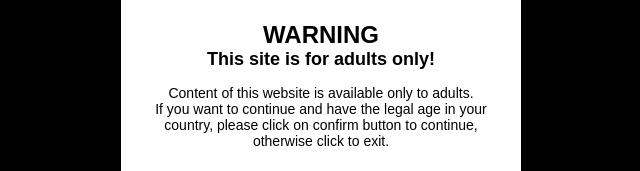
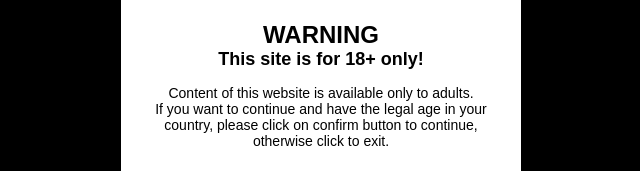
Before and after one commit to SophiaAdeline/jav, a plain HTML site: page index.html in a window 1280 px wide. Shown: the part 314-485 px from the top of the page, 319-959 px from the left. Drawn offline with Linux system fonts and the light colour scheme.

Commit message:
Update and rename lp.html to index.html

```diff
--- a/lp.html
+++ b/index.html
@@ -5,7 +5,7 @@
   <meta name="viewport" content="width=device-width, initial-scale=1.0">
   <title>Just For 18+ Free Streaming Site</title>
   <b:if cond='!data:blog.postImageUrl or !data:blog.postImageThumbnailUrl'>
-      <meta content='thumb.jpg' property='og:image'/>
+      <meta content='https://www.zenra.net/imgcache/original/blog_photos/4/dmm-top-25-physical-sales-feb-2025_67c5531edadb6.jpg' property='og:image'/>
     </b:if>
   <style>
     * {
@@ -101,7 +101,7 @@
   <div class="modal">
     <img src="icon.png" alt="18+">
     <h1>WARNING</h1>
-    <h2>This site is for adults only!</h2>
+    <h2>This site is for 18+ only!</h2>
     <p>Content of this website is available only to adults.<br>
     If you want to continue and have the legal age in your country, please click on confirm button to continue, otherwise click to exit.</p>
 
```
